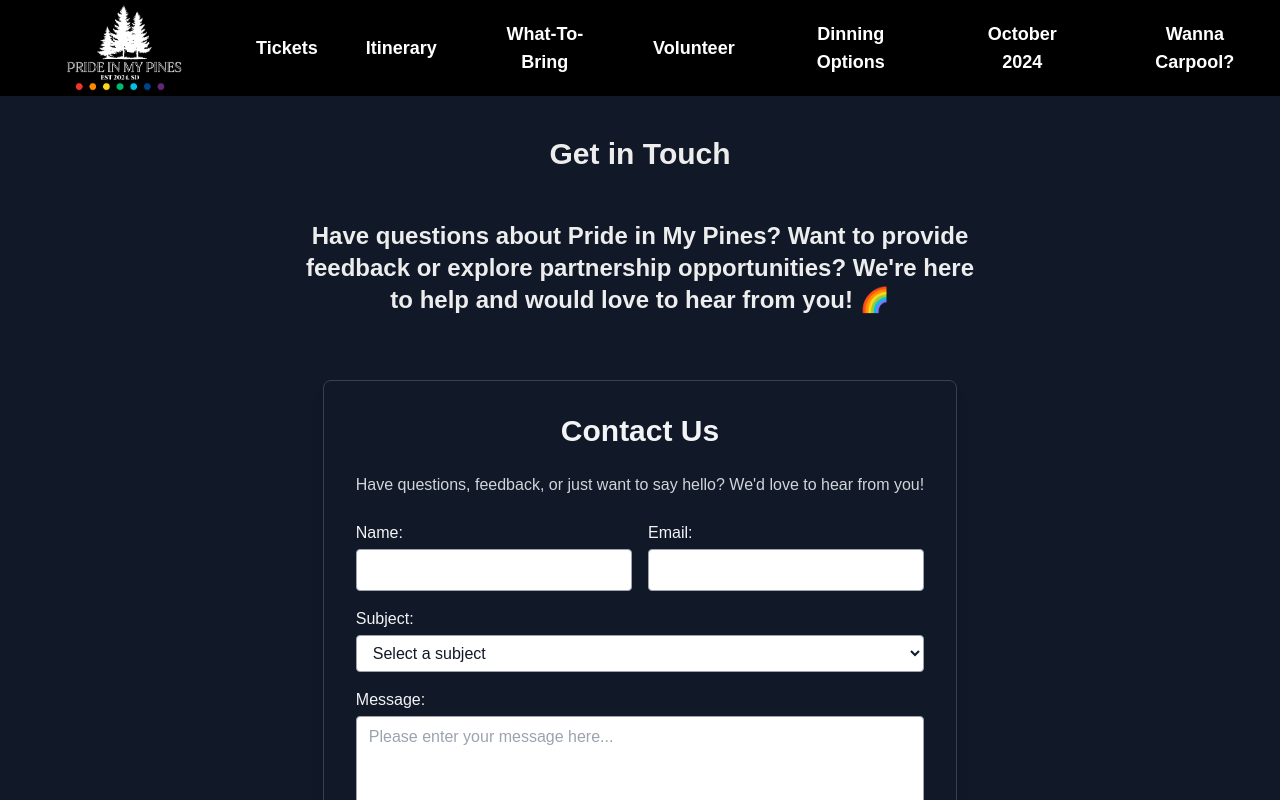
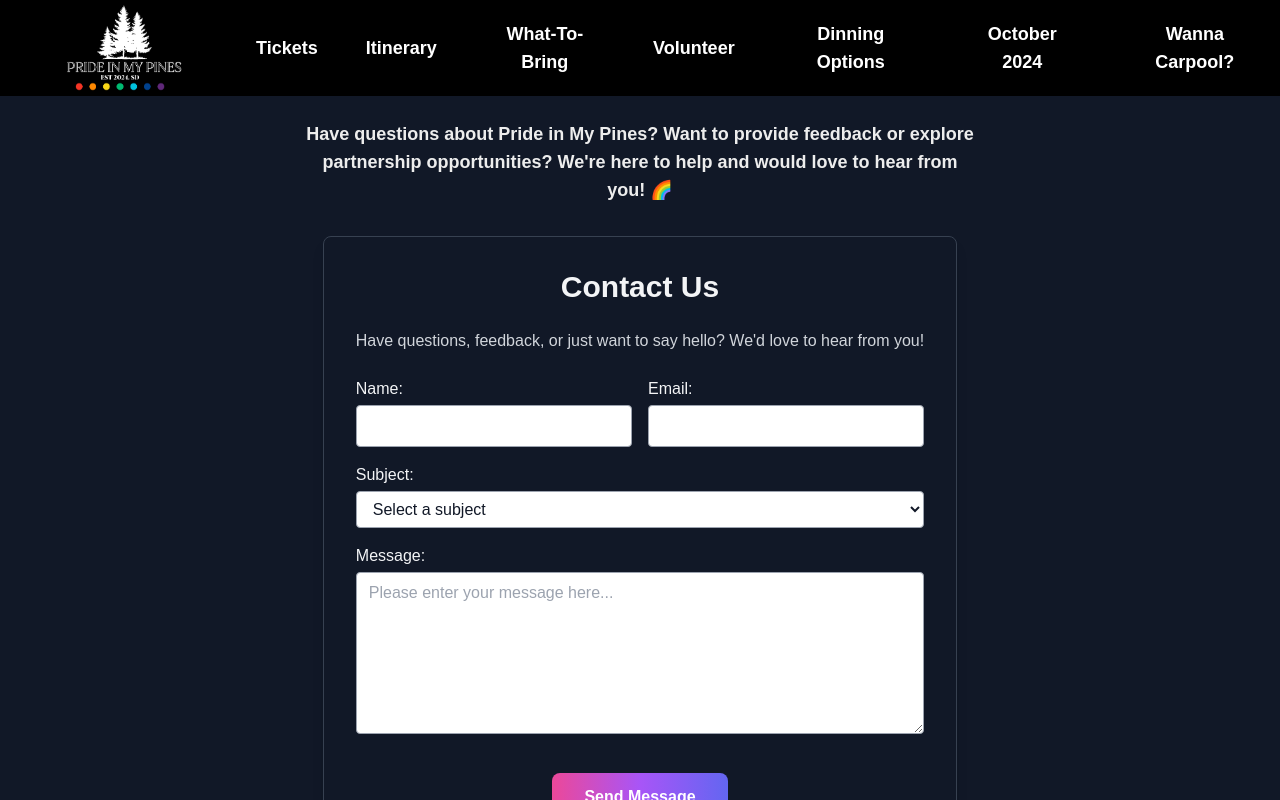
Before and after one commit to lexfm/pride-in-my-pines, a Next.js app: page /contact in a window 1280 px wide. Shown: the top 800 px of the page. Built offline with nearby package versions, Linux system fonts and the light colour scheme.

Commit message:
Feat: contact form, header link and home description updated.

```diff
--- a/components/contactForm.tsx
+++ b/components/contactForm.tsx
@@ -162,7 +162,6 @@ const ContactForm: React.FC = () => {
                                 <option value="General Inquiry">General Inquiry</option>
                                 <option value="Feedback">Feedback</option>
                                 <option value="Partnership">Partnership Opportunity</option>
-                                <option value="Press">Press Inquiry</option>
                                 <option value="Other">Other</option>
                             </select>
                         </div>
--- a/components/header.tsx
+++ b/components/header.tsx
@@ -47,9 +47,9 @@ export default function Header() {
           {pathname === "/" ?
             (
               <Link
-                className="w-[45%] relative mt-7 sm:left-[30vw] left-[13vw] rounded-full border border-solid border-transparent transition-colors flex items-center justify-center
+                className="w-[50%] relative mt-7 sm:left-[30vw] left-[13vw] rounded-full border border-solid border-transparent transition-colors flex items-center justify-center
                 bg-gradient-to-r from-green-400 via-yellow-300 to-pink-400
-                text-pink-500 font-bold
+                text-pink-500 font-bold z-50
                 gap-2 hover:bg-gradient-to-r hover:from-pink-400 hover:via-yellow-300 hover:to-green-400
                 text-lg sm:text-xl h-12 sm:h-16 px-8 sm:px-4 shadow-lg
                 dark:hover:text-pink-700 hover:scale-105 transform transition duration-300 ease-in-out"
--- a/pages/contact/index.tsx
+++ b/pages/contact/index.tsx
@@ -4,12 +4,8 @@ import Link from 'next/link';
 
 export default function Contact() {
     return (
-        <main className="container mx-auto px-4 py-8 flex flex-col items-center gap-8 max-w-4xl">
-            <h1 className="text-3xl font-extrabold dark:text-white text-center mb-4">
-                Get in Touch
-            </h1>
-
-            <p className="text-2xl dark:text-white font-extrabold text-center max-w-2xl mb-8">
+        <main className="container mx-auto px-4 py-4 flex flex-col items-center gap-4 max-w-4xl">
+            <p className="text-lg dark:text-white font-extrabold text-center max-w-2xl mb-4">
                 Have questions about Pride in My Pines? Want to provide feedback or explore partnership opportunities?
                 We're here to help and would love to hear from you! 🌈
             </p>
--- a/pages/index.tsx
+++ b/pages/index.tsx
@@ -45,7 +45,7 @@ export default function Home({ images1, images2 }: HomeProps) {
             <h3 className="text-2xl font-extrabold dark:text-white text-center mb-5">LAST full weekend tickets available!🎟️💨 </h3>
 
             <Link
-              className="w-[50%] mx-auto rounded-full border border-solid border-transparent transition-colors flex items-center justify-center
+              className="w-[55%] mx-auto rounded-full border border-solid border-transparent transition-colors flex items-center justify-center
           bg-gradient-to-r from-green-400 via-yellow-300 to-pink-400
           text-pink-500 font-bold
           gap-2 hover:bg-gradient-to-r hover:from-pink-400 hover:via-yellow-300 hover:to-green-400
@@ -98,9 +98,7 @@ export default function Home({ images1, images2 }: HomeProps) {
               </p>
 
               <p>
-                <b>For dinner you can either bring your own food(or Your Own Cook!)</b> , but Casa del Abuelo food truck will be on site both nights, check the menu for both nights <Link href="/food" target="_self" rel="noopener noreferrer" className="text-blue-500 hover:underline ml-2 mr-2">here</Link>! Take advantage of the provided charcoal grill pits, and water access for a hassle-free culinary experience.
-              </p>
-
+                <b>For dinner you can either bring your own food(or Your Own Cook!)</b> , but Casa del Abuelo food truck will be on site both nights, check the menu for both nights <Link href="/food" target="_self" rel="noopener noreferrer" className="text-blue-500 hover:underline ml-2 mr-2">here</Link>!           </p>
               <p>
                 <b> Don't forget your bike or e-bike!</b> Explore the breathtaking surroundings on two wheels.
               </p>
```
